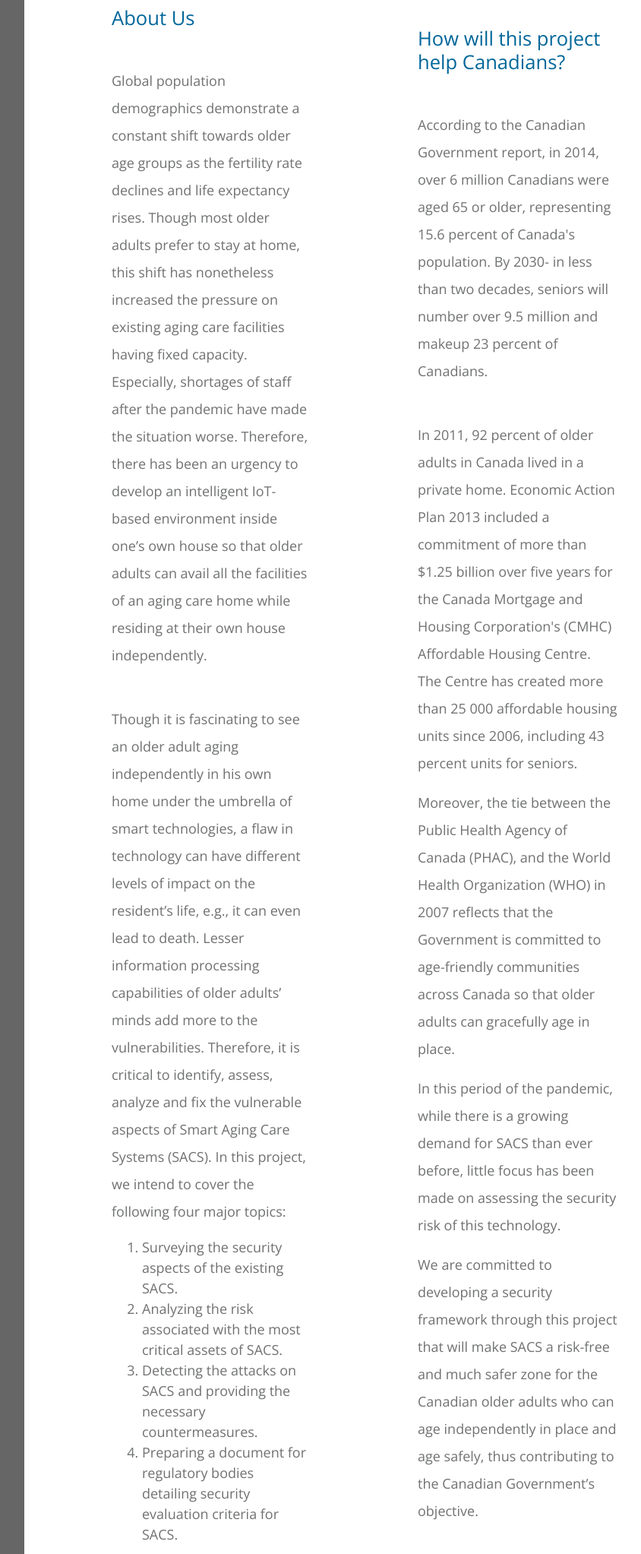
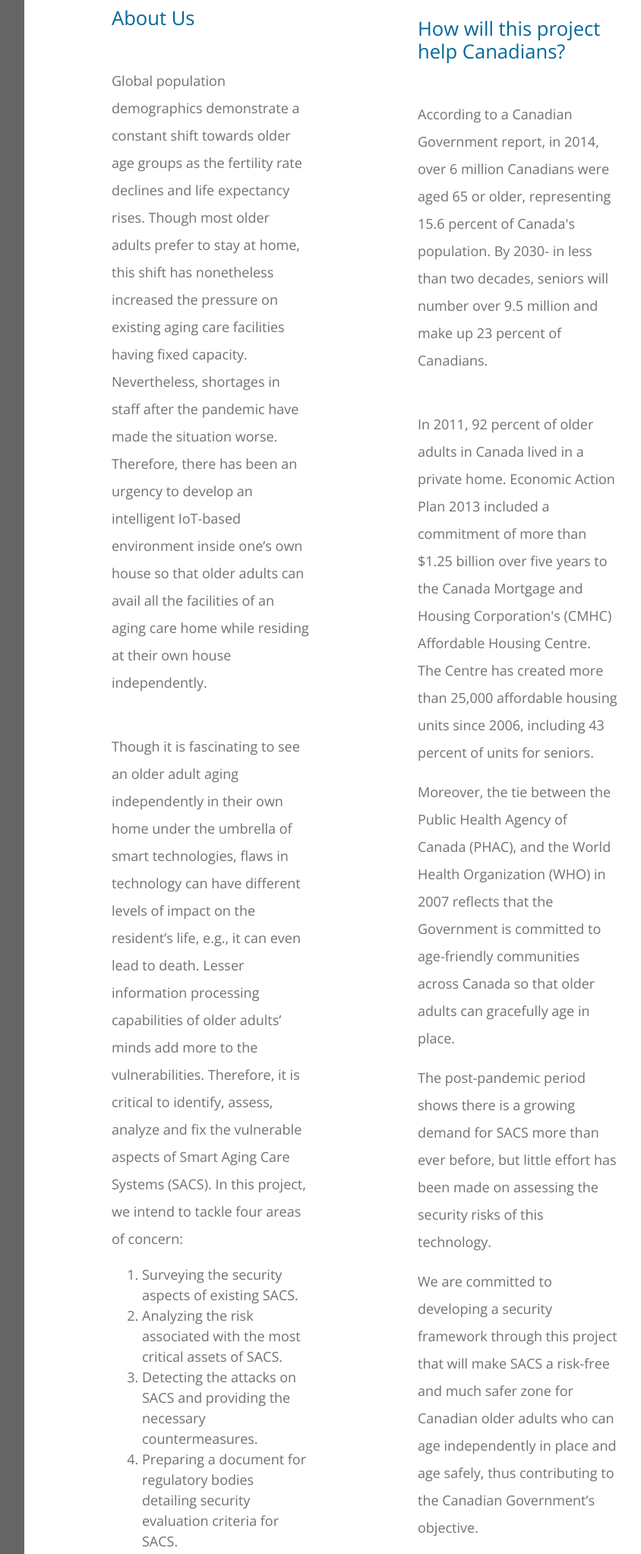
Before and after one commit to youssefyamoutyy/sacs, a plain HTML site: page index.html in a window 1280 px wide. Shown: the part 1080-3125 px from the top of the page at 76% size, without its empty margins (352-1196 px from the left). Drawn offline with nearby package versions, Linux system fonts and the light colour scheme.

Commit message:
Add files via upload
minor changes in text

```diff
--- a/index.html
+++ b/index.html
@@ -82,15 +82,14 @@ https://templatemo.com/tm-536-dream-pulse
                     <div><i class="fas fa-6x fa-balance-scale mb-5 tm-section-icon"></i></div>
                     <h2 class="tm-section-title tm-color-primary mb-5">About Us</h2>
                     <p class="mb-5">
-                      Global population demographics demonstrate a constant shift towards older age groups as the fertility rate declines and life expectancy rises. Though most older adults prefer to stay at home, this shift has nonetheless increased the pressure on existing aging care facilities having fixed capacity. Especially, shortages of staff after the pandemic have made the situation worse. Therefore, there has been an urgency to develop an intelligent IoT-based environment inside one’s own house so that older adults can avail all the facilities of an aging care home while residing at their own house independently.
+                       Global population demographics demonstrate a constant shift towards older age groups as the fertility rate declines and life expectancy rises. Though most older adults prefer to stay at home, this shift has nonetheless increased the pressure on existing aging care facilities having fixed capacity. Nevertheless, shortages in staff after the pandemic have made the situation worse. Therefore, there has been an urgency to develop an intelligent IoT-based environment inside one’s own house so that older adults can avail all the facilities of an aging care home while residing at their own house independently.
+                    <p>
+                      Though it is fascinating to see an older adult aging independently in their own home under the umbrella of smart technologies, flaws in technology can have different levels of impact on the resident’s life, e.g., it can even lead to death. Lesser information processing capabilities of older adults’ minds add more to the vulnerabilities. Therefore, it is critical to identify, assess, analyze and fix the vulnerable aspects of Smart Aging Care Systems (SACS).
 
-                    <p>
-                      Though it is fascinating to see an older adult aging independently in his own home under the umbrella of smart technologies, a flaw in technology can have different levels of impact on the resident’s life, e.g., it can even lead to death. Lesser information processing capabilities of older adults’ minds add more to the vulnerabilities. Therefore, it is critical to identify, assess, analyze and fix the vulnerable aspects of Smart Aging Care Systems (SACS).
-
-                      In this project, we intend to cover the following four major topics:
+                      In this project, we intend to tackle four areas of concern:
                       </p>
                       <ol>
-                      <li>Surveying the security aspects of the existing SACS.
+                      <li>Surveying the security aspects of existing SACS.
                       </li>
                       <li>Analyzing the risk associated with the most critical assets of SACS.
                       </li>
@@ -107,18 +106,18 @@ https://templatemo.com/tm-536-dream-pulse
                     <div><i class="far fa-6x fa-building mb-5 tm-section-icon"></i></div>
                     <h2 class="tm-section-title tm-color-primary mb-5">How will this project help Canadians?</h2>
                     <p class="mb-5">
-                      According to the Canadian Government report, in 2014, over 6 million Canadians were aged 65 or older, representing 15.6 percent of Canada's population. By 2030- in less than two decades, seniors will number over 9.5 million and makeup 23 percent of Canadians.
+                       According to a Canadian Government report, in 2014, over 6 million Canadians were aged 65 or older, representing 15.6 percent of Canada's population. By 2030- in less than two decades, seniors will number over 9.5 million and make up 23 percent of Canadians.
                     </p>
                     <p>
-                     In 2011, 92 percent of older adults in Canada lived in a private home. Economic Action Plan 2013 included a commitment of more than $1.25 billion over five years for the Canada Mortgage and Housing Corporation's (CMHC) Affordable Housing Centre. The Centre has created more than 25 000 affordable housing units since 2006, including 43 percent units for seniors.
+                     In 2011, 92 percent of older adults in Canada lived in a private home. Economic Action Plan 2013 included a commitment of more than $1.25 billion over five years to the Canada Mortgage and Housing Corporation's (CMHC) Affordable Housing Centre. The Centre has created more than 25,000 affordable housing units since 2006, including 43 percent of units for seniors.
                     </p>
                     <p>
                      Moreover, the tie between the Public Health Agency of Canada (PHAC), and the World Health Organization (WHO) in 2007 reflects that the Government is committed to age-friendly communities across Canada so that older adults can gracefully age in place.
                     </p>
 
-                    <p>In this period of the pandemic, while there is a growing demand for SACS than ever before, little focus has been made on assessing the security risk of this technology. </p>
+                    <p>The post-pandemic period shows there is a growing demand for SACS more than ever before, but little effort has been made on assessing the security risks of this technology. </p>
 
-                    <p> We are committed to developing a security framework through this project that will make SACS a risk-free and much safer zone for the Canadian older adults who can age independently in place and age safely, thus contributing to the Canadian Government’s objective.</p>
+                    <p>We are committed to developing a security framework through this project that will make SACS a risk-free and much safer zone for Canadian older adults who can age independently in place and age safely, thus contributing to the Canadian Government’s objective.</p>
                 </div>
               </div>
             </section>
@@ -167,13 +166,13 @@ https://templatemo.com/tm-536-dream-pulse
               <div class="col-12 tm-section-pad">
                   <div class="tm-flex-item-left">
                       <div class="tm-w-80">
-                          <h2 class="tm-color-primary tm-section-title mb-4">How is this research different than other projects in the same field (special expertise?)</h2>
+                          <h2 class="tm-color-primary tm-section-title mb-4">Intended contribution</h2>
                           <p class="mb-5">
-                          Our project intends to produce the following outcomes, which are not covered well by the existing studies in this direction. <br>
+                          Our project intends to produce the following outcomes, which are not properly tackled by existing studies.<br>
                           Firstly, after an extensive literature review, we have found a lack of work capturing the holistic view of SACS. Our survey work, along with in-depth analysis, intends to fill that gap.<br>
-                          Humans are the weakest link in cyber security. Furthermore, the age factor of older adults only exacerbates the situation. Therefore, compared to the other IoT-based smart frameworks (e.g., smart home, smart industry, etc.), SACS becomes more vulnerable to security threats with an elevated risk. This fact provides the foundation for the second contribution.
+                          Humans are the weakest link in cyber security. Furthermore, the age factor of older adults only exacerbates the situation. Therefore, compared to other IoT-based smart frameworks (e.g., smart home, smart industry, etc.), SACS becomes more vulnerable to security threats with an elevated risk. This fact provides the foundation for the second contribution.
                           <br>
-                          In this second phase of work, we will assess the risk in SACS, make the security solutions more user-friendly for the elderly, and produce a document for regulatory bodies detailing security evaluation criteria for SACS.
+                          The second phase of our work will assess the risks in SACS, make the security solutions more user-friendly for the elderly, and produce a document for regulatory bodies detailing security evaluation criteria for SACS.
                           </p>
                       </div>
 
@@ -181,7 +180,7 @@ https://templatemo.com/tm-536-dream-pulse
                               <figure class="effect-bubba">
                                 <img src="img/sacs.jpg" alt="Our Work Image" class="img-fluid">
                                 <figcaption>
-                                  <p>From Aging Care Home to Smart Aging Care in own house <br> Making the Shift secure and reliable</p>
+                                  <p>From traditional senior care to Smart Aging Care in your own house! <br> Making the Shift secure and reliable.</p>
                                 </figcaption>
                               </figure>
                             </div>
```
